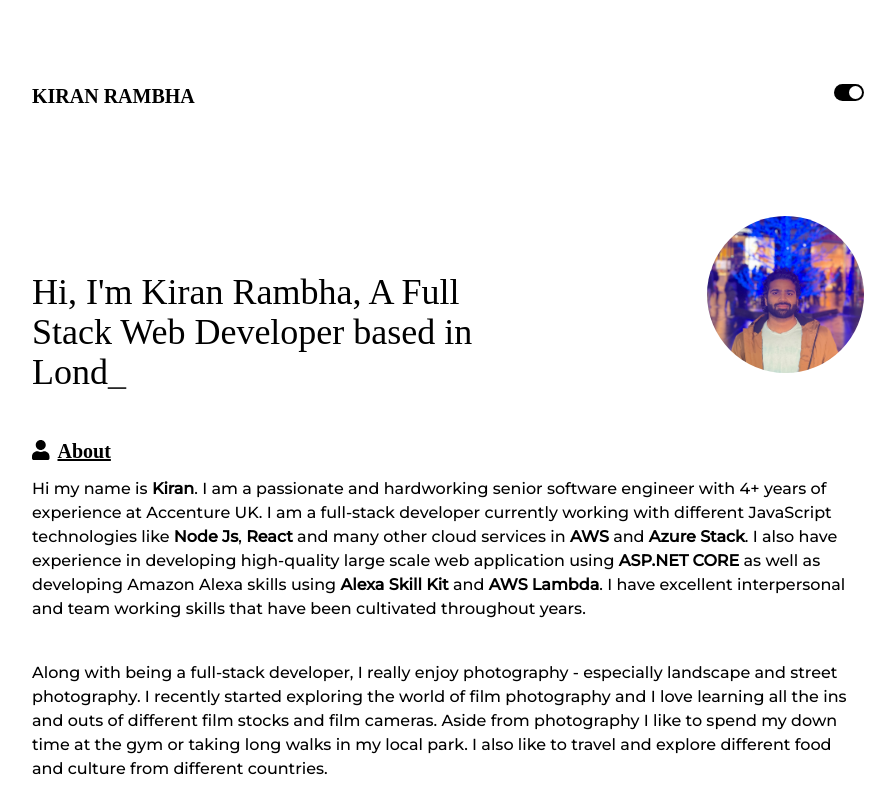
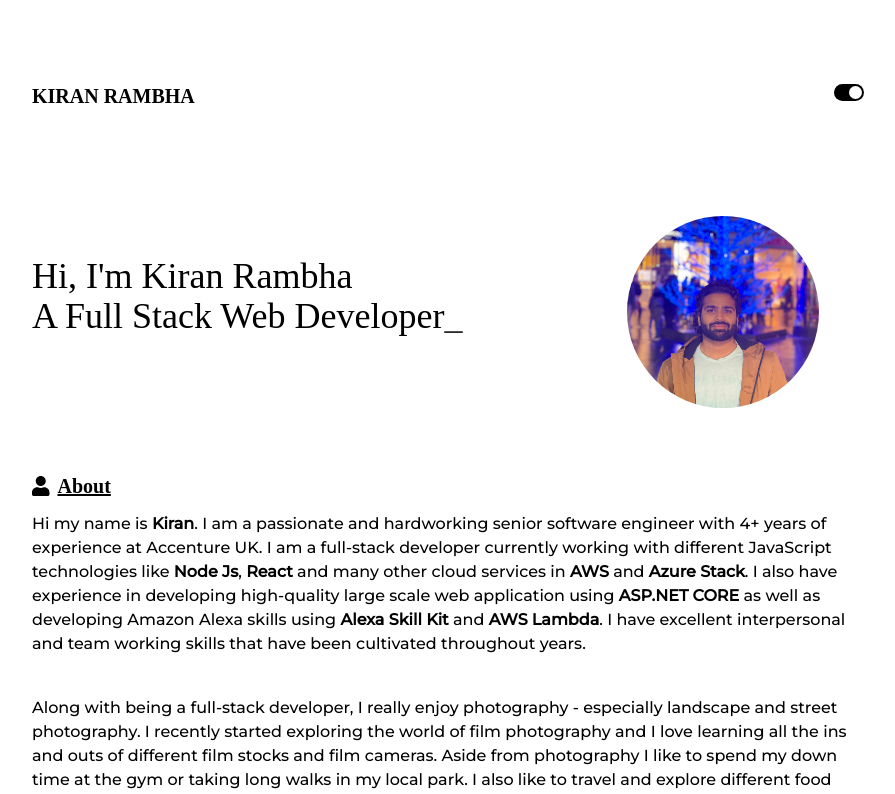
Before and after one commit to KiranRambha/ProjectReact, a React (Create React App) app: page / in a window 1280 px wide. Shown: the top 794 px of the page, without its empty margins (192-1087 px from the left). Built offline with nearby package versions, Linux system fonts and the light colour scheme; a web font is replaced by a local one.

Commit message:
small css changes

```diff
--- a/src/Components/Footer.js
+++ b/src/Components/Footer.js
@@ -7,12 +7,14 @@ function Footer(props) {
   let date = new Date().getFullYear();
   return (
     <footer
-      className={`${props.darkMode}:bg-black ${props.darkMode}:text-white text-center text-xs p-3 absolute bottom-0 w-full px-4 lg:px-40 xl:px-56 flex justify-between`}
+      className={`${props.darkMode}:bg-black ${props.darkMode}:text-white text-xs p-3 absolute bottom-0 w-full px-4 lg:px-40 xl:px-56 flex justify-between`}
     >
       <div>
-        &copy; Copyright {date} KIRAN RAMBHA
+        <span>&copy; Copyright {date} KIRAN RAMBHA</span>
         <br />
-        Made with ❤️ in London, UK
+        <span className='pl-3.5'>
+          Made with ❤️ in <b>London</b>
+        </span>
       </div>
       <div className='text-2xl'>
         <span className='px-3'>
--- a/src/Components/Introduction.js
+++ b/src/Components/Introduction.js
@@ -5,9 +5,11 @@ import ProfilePic from '../ProfilePic.jpg';
 export default function Introduction(props) {
   return (
     <section className='Introduction'>
-      <div className={`${props.darkMode}:bg-black pb-8 md:pb-0 lg:pb-0`}>
+      <div
+        className={`${props.darkMode}:bg-black pb-8 md:pb-0 lg:pb-0 flex flex-col-reverse md:flex-row`}
+      >
         <div
-          className={`${props.darkMode}:bg-black ${props.darkMode}:text-white font-header pt-0 lg:pt-28 xl:pt-20 pb-10 md:pt-20 text-4xl md:w-3/5 lg:w-3/5 md:float-left lg:float-left`}
+          className={`${props.darkMode}:bg-black ${props.darkMode}:text-white font-header pt-0 md:pb-10 md:pt-20 lg:pt-12 xl:pt-16 text-3xl md:text-4xl md:w-3/5 lg:w-3/5 md:float-left lg:float-left text-center md:text-left`}
         >
           <Typist
             cursor={{
@@ -19,10 +21,13 @@ export default function Introduction(props) {
             }}
             startDelay={2000}
           >
-            Hi, I'm Kiran Rambha, A Full Stack Web Developer based in London.
+            Hi, I'm Kiran Rambha
+            <br />
+            <Typist.Delay ms={1000} />A Full Stack Web Developer based in
+            London.
           </Typist>
         </div>
-        <div className='md:w-2/5 xl:w-2/5 pl-20 lg:pl-16 xl:pl-44 lg:pt-16 lg:pb-16 xl:pt-6 md:float-left lg:float-left md:py-12 xl:pt-0'>
+        <div className='md:w-2/5 xl:w-2/5 pl-20 lg:pl-16 xl:pl-24 2xl:pl-44 lg:pt-8 pb-10 lg:pb-16 xl:pt-6 md:float-left lg:float-left md:py-12 xl:pt-0'>
           <img
             className='w-48 rounded-full'
             src={ProfilePic}
```
